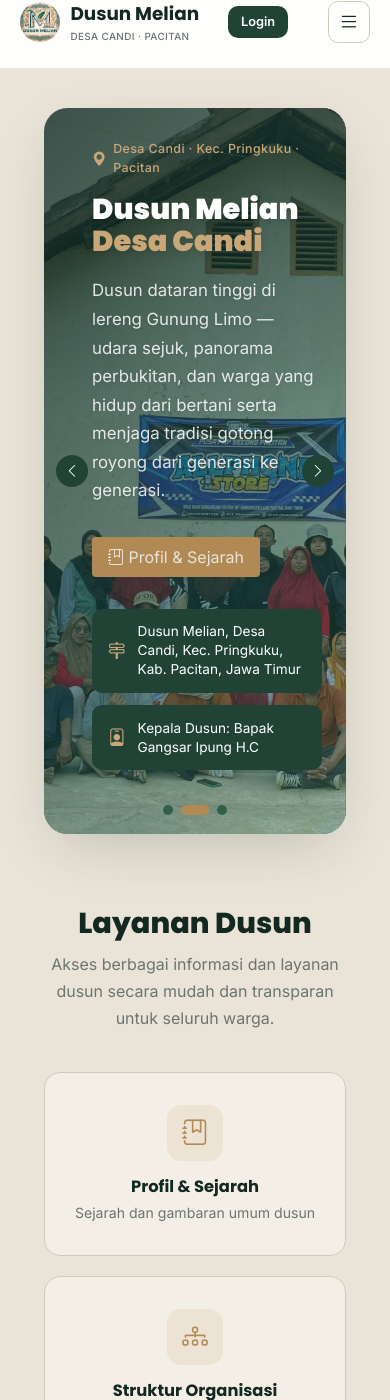
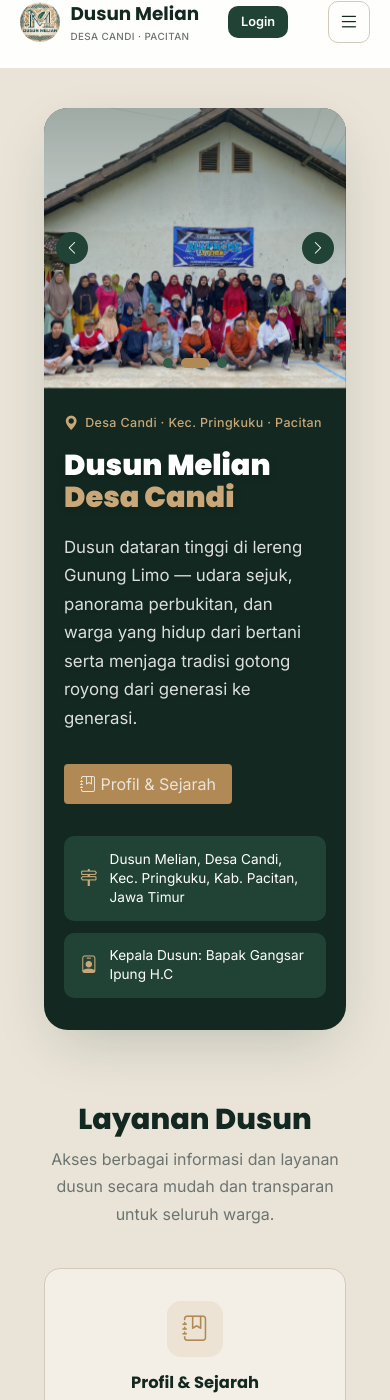
Before and after one commit to Noiro-0/Melian-Happy, a Jekyll site: the page built from index.html, in a window 390 px wide and 1400 px high. Built offline with Jekyll 4.4.1, drawn with Linux system fonts in a browser that asks for light colours; nearby versions of some CDN libraries.

Commit message:
fix : tampilan mobile

```diff
--- a/assets/css/style.css
+++ b/assets/css/style.css
@@ -706,15 +706,27 @@ p {
 
   .hero-card {
     flex-direction: column;
-    min-height: 360px;
+    min-height: auto;
+  }
+
+  .hero-slider {
+    position: relative;
+    height: 350px;
+    flex-shrink: 0;
+  }
+
+  .hero-overlay {
+    height: 350px;
+    bottom: auto;
+    background: linear-gradient(to bottom, rgba(15, 42, 32, 0.4) 0%, transparent 100%);
   }
 
   .hero-card-content {
-    padding: 2.5rem 2rem 1.5rem 3.5rem;
+    padding: 2rem 1.5rem 2.5rem;
   }
 
   .hero-card-visual {
-    padding: 0 2rem 3.5rem;
+    display: none;
   }
 
   .hero-badge-stack {
@@ -726,6 +738,7 @@ p {
   }
 
   .slider-arrow {
+    top: 175px;
     width: 36px;
     height: 36px;
     font-size: 1rem;
@@ -738,21 +751,31 @@ p {
   .slider-next {
     right: 0.75rem;
   }
+
+  .slider-dots {
+    bottom: auto;
+    top: 320px;
+  }
 }
 
 @media (max-width: 480px) {
-  .hero-card-content {
-    padding: 2rem 1.5rem 1rem 3rem;
-  }
-
-  .hero-card-visual {
-    padding: 0 1.5rem 3rem;
-  }
-
+  .hero-slider {
+    height: 280px;
+  }
+  .hero-overlay {
+    height: 280px;
+  }
   .slider-arrow {
+    top: 140px;
     width: 32px;
     height: 32px;
     font-size: 0.9rem;
+  }
+  .slider-dots {
+    top: 250px;
+  }
+  .hero-card-content {
+    padding: 1.5rem 1.25rem 2rem;
   }
 }
 
```
